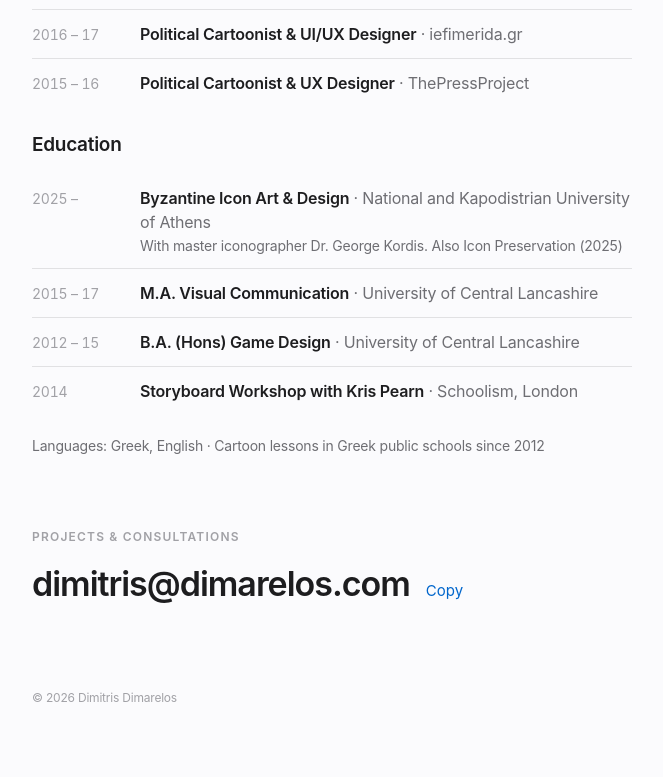
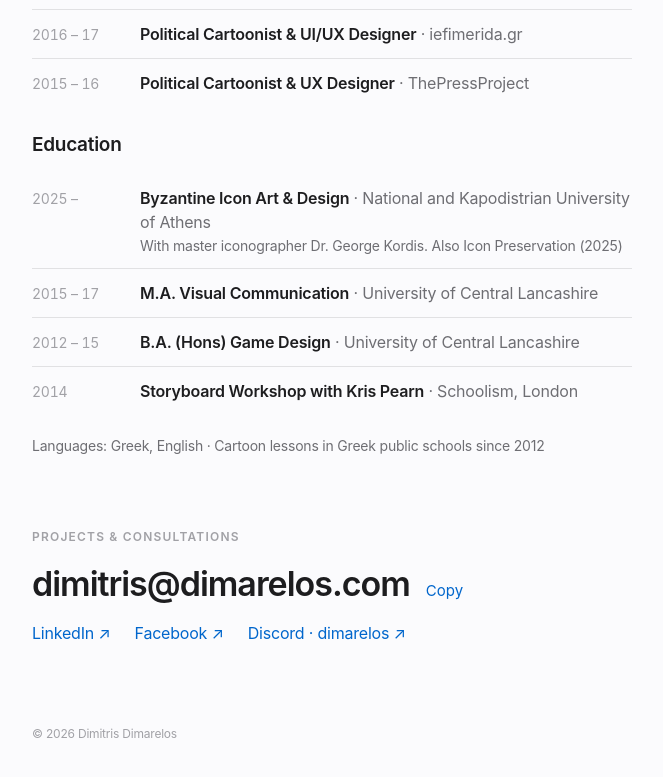
Before and after one commit to dimarelos/dimarelos.com, a plain HTML site: page index.html in a window 1280 px wide. Shown: the part 3036-3813 px from the top of the page, without its empty margins (308-971 px from the left). Before the commit the page ends 3791 px from the top, so only its background shows below. Drawn offline with Linux system fonts and the light colour scheme.

Commit message:
Add LinkedIn, Facebook and Discord links
Co-Authored-By: Claude Opus 5.5 <noreply@anthropic.com>
Claude-Session: https://claude.ai/code/session_012TR2yeVbiTP5srFx72CPqh

```diff
--- a/index.html
+++ b/index.html
@@ -176,6 +176,11 @@ footer{max-width:600px;margin:clamp(56px,10vh,110px) auto 0;font-size:12px;color
       <a class="addr" id="addr" href="mailto:dimitris@dimarelos.com">dimitris@dimarelos.com</a>
       <button class="copy" type="button" id="copy">Copy</button>
     </div>
+    <ul class="links" aria-label="Elsewhere">
+      <li><a href="https://www.linkedin.com/in/dimarelos" target="_blank" rel="noopener me">LinkedIn ↗</a></li>
+      <li><a href="https://www.facebook.com/dimarelos" target="_blank" rel="noopener me">Facebook ↗</a></li>
+      <li><a href="https://discord.com/users/225331138174910464" target="_blank" rel="noopener me">Discord · dimarelos ↗</a></li>
+    </ul>
   </section>
 </main>
 
```
